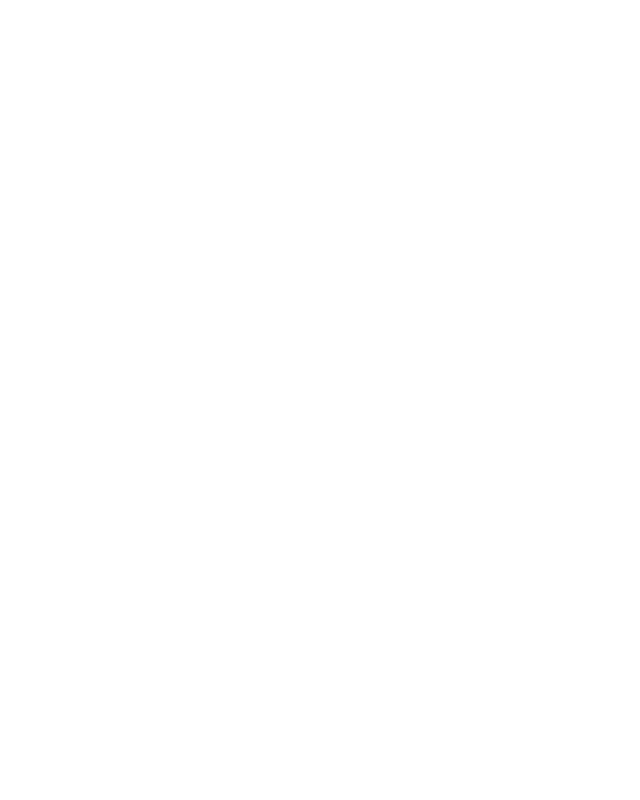
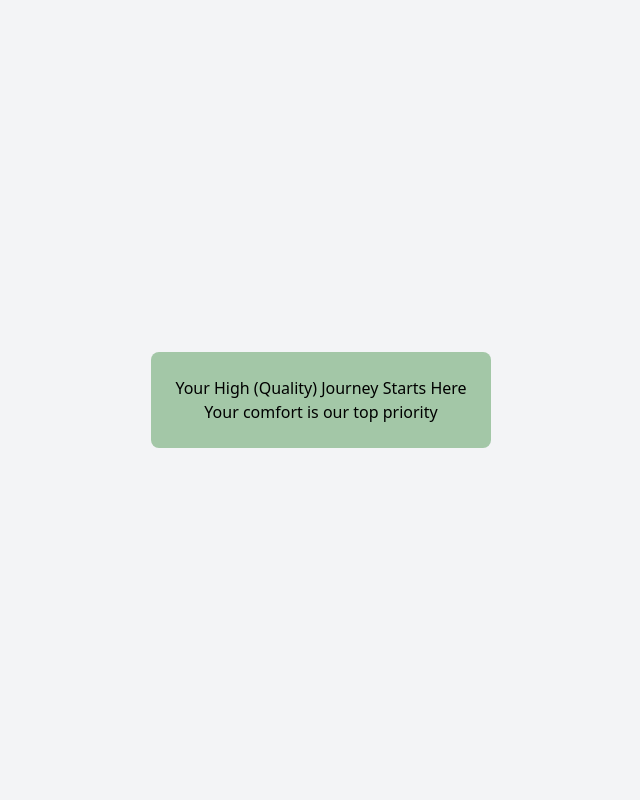
Before and after one commit to Relaced422/reisbureau, a PHP site: page / in a window 1280 px wide. Before the commit the part shown is empty. Shown: the whole page, without its empty margins (319-959 px from the left). Run offline with PHP 8.4, Linux system fonts and the light colour scheme.

Commit message:
First push + Made a start on body for the index

```diff
--- a/html/index.php
+++ b/html/index.php
@@ -1,11 +1,20 @@
 <!DOCTYPE html>
 <html lang="en">
+
 <head>
     <meta charset="UTF-8">
     <meta name="viewport" content="width=device-width, initial-scale=1.0">
     <title>HighFlights - High Quality Journeys</title>
+    <script src="https://cdn.jsdelivr.net/npm/@tailwindcss/browser@4"></script>
 </head>
+
 <body>
+    <div class="flex items-center justify-center min-h-screen bg-gray-100">
+    <div class="bg-[#A3C7A7] p-6 text-center rounded-lg">
+        <h1>Your High (Quality) Journey Starts Here</h1>
+        <p>Your comfort is our top priority</p>
+    </div>
+</div>
+</body>
 
-</body>
 </html>
```
